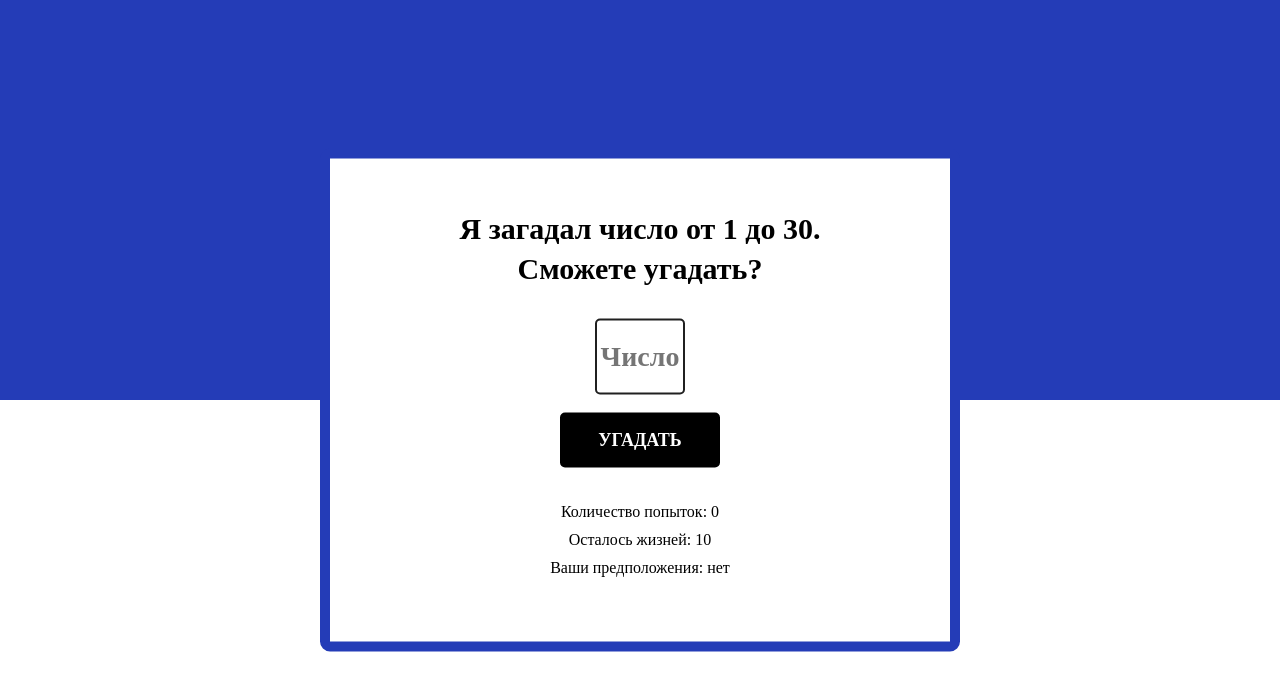
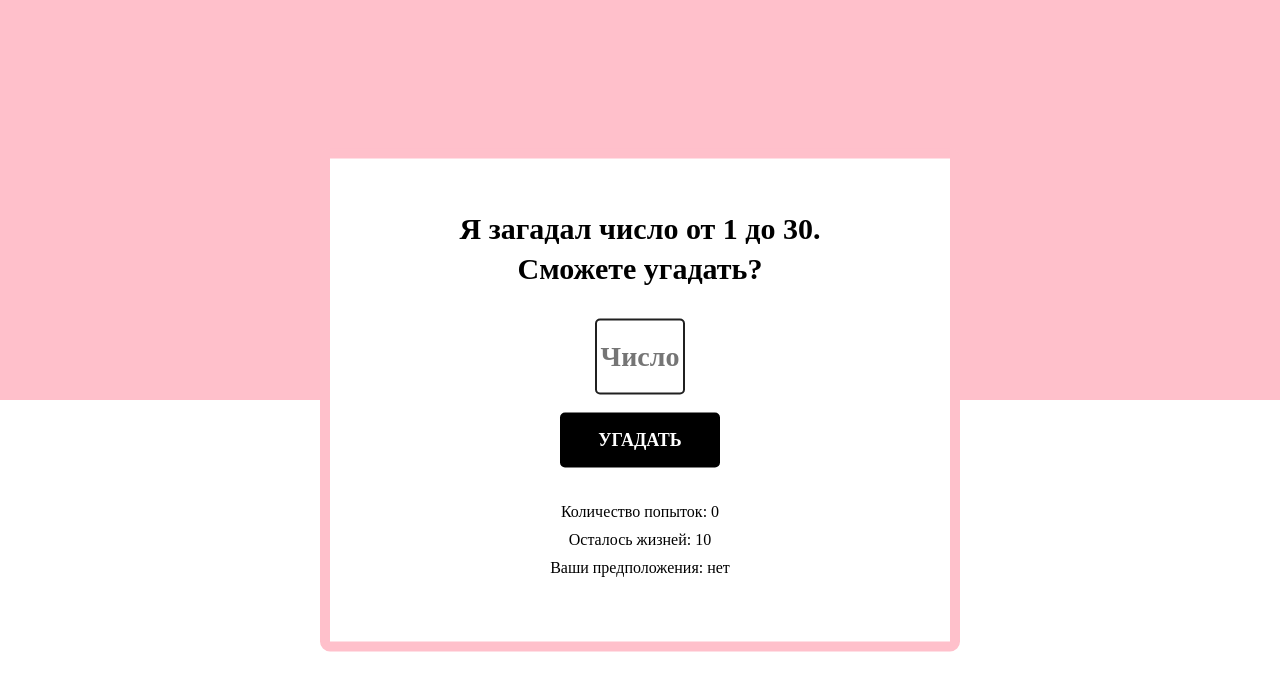
Before and after one commit to dibsnvas/Games-react, a React app: page / in a window 1280 px wide. Built offline with nearby package versions, Linux system fonts and the light colour scheme.

Commit message:
fixed css

```diff
--- a/public/index.html
+++ b/public/index.html
@@ -24,7 +24,7 @@
       work correctly both with client-side routing and a non-root public URL.
       Learn how to configure a non-root public URL by running `npm run build`.
     -->
-    <title>React App</title>
+    <title>Shyraq</title>
   </head>
   <body>
     <noscript>You need to enable JavaScript to run this app.</noscript>
--- a/src/GuessNumber.css
+++ b/src/GuessNumber.css
@@ -11,7 +11,7 @@ body {
 }
 
 .box1 {
-  background-color: #243cb7;
+  background-color: pink;
   position: absolute;
   top: 0;
   width: 100%;
@@ -37,7 +37,7 @@ body {
   left: 50%;
   background: #fff;
   padding: 50px 10px;
-  border: 10px solid #243cb7;
+  border: 10px solid pink;
   border-radius: 10px;
   display: grid;
   justify-items: center;
```
